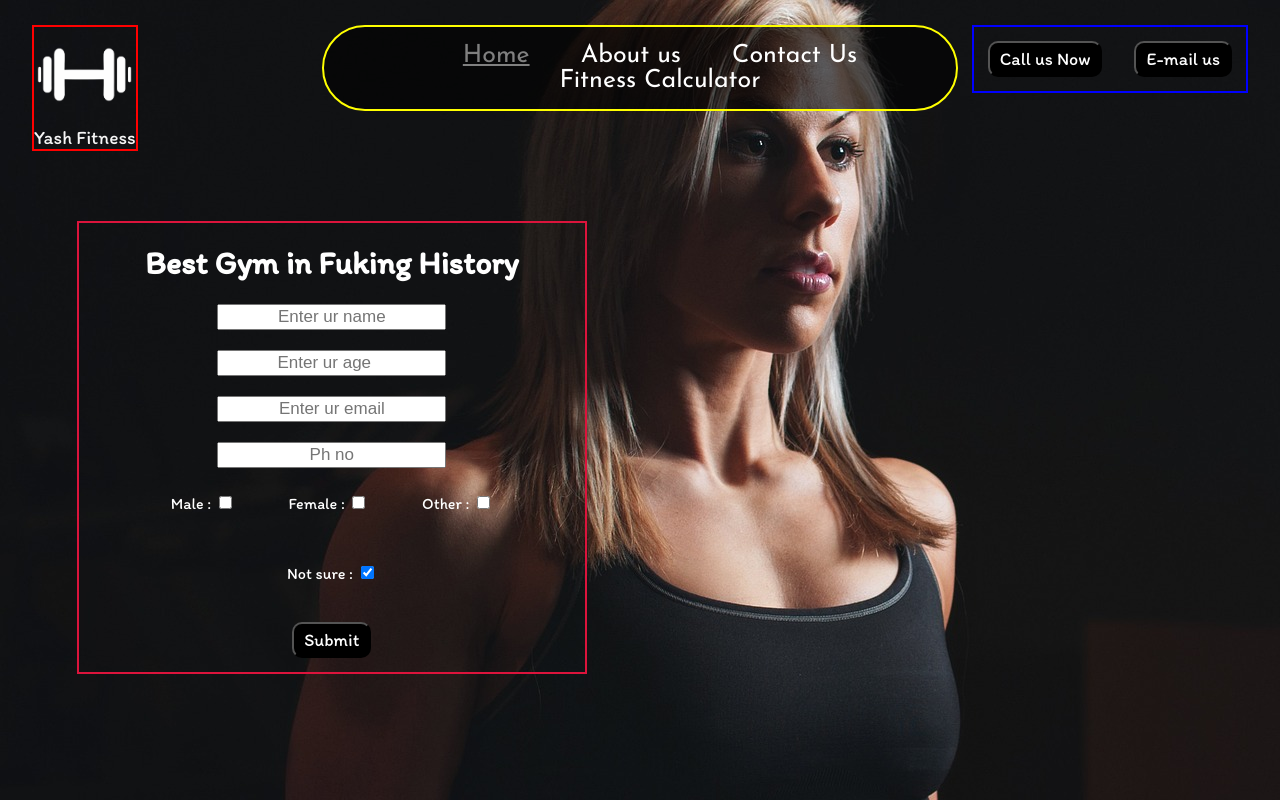
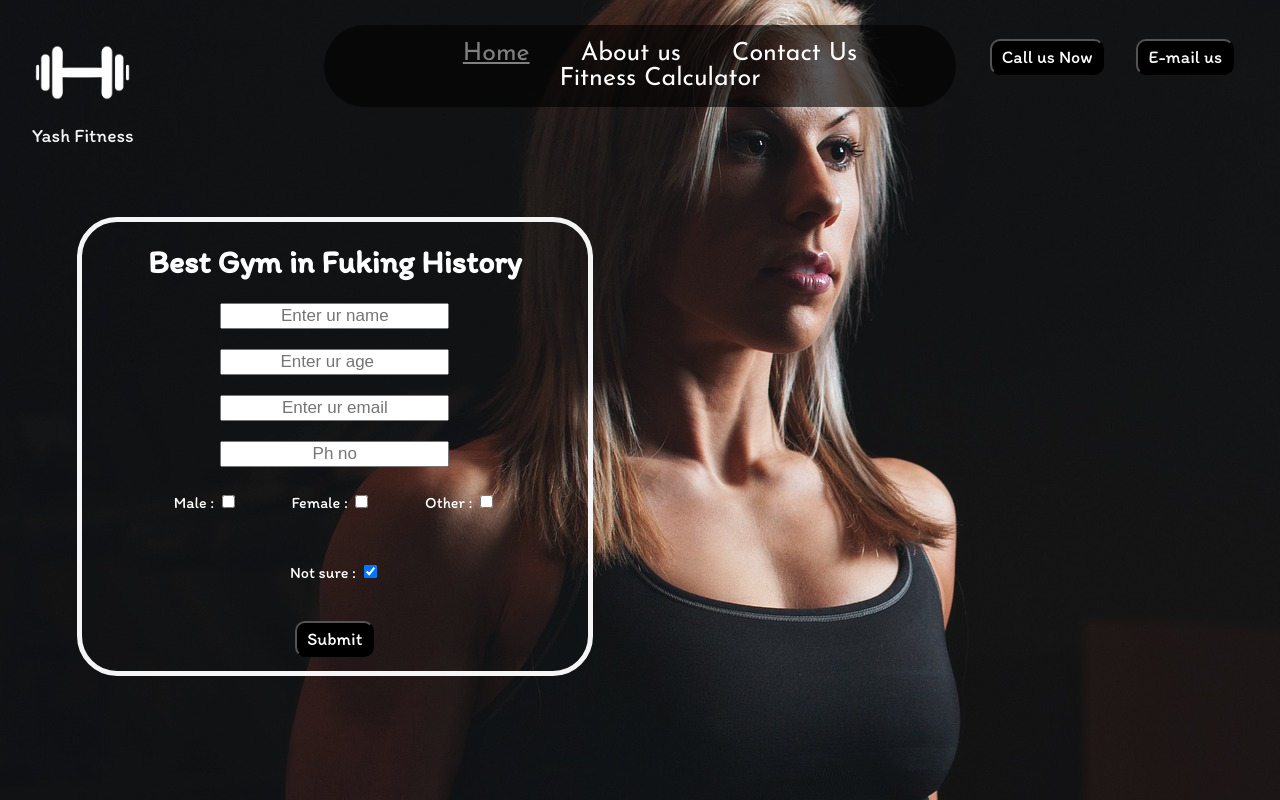
Before and after one commit to Yash-pede/Yash-Vikas.github.io, a plain HTML site: page index.html in a window 1280 px wide. Drawn offline with Linux system fonts and the light colour scheme; a web font is replaced by a local one.

Commit message:
finally finished

```diff
--- a/style.css
+++ b/style.css
@@ -6,7 +6,7 @@ body {
 }
 
 .left {
-  border: 2px solid red;
+  /* border: 2px solid red; */
   display: inline-block;
   position: absolute;
   left: 32px;
@@ -24,7 +24,7 @@ body {
 }
 
 .middel {
-  border: 2px solid yellow;
+  /* border: 2px solid yellow; */
   font-family: "Josefin Sans", sans-serif;
   display: block;
   width: 50%;
@@ -52,7 +52,7 @@ body {
   color: grey;
 }
 .right {
-  border: 2px solid blue;
+  /* border: 2px solid blue; */
   display: inline-block;
   position: absolute;
   right: 32px;
@@ -74,7 +74,8 @@ body {
 }
 
 .container {
-  border: 2px solid crimson;
+  border: 5px solid whitesmoke;
+  border-radius: 40px;
   color: #ffff;
   width: 40%;
   display: block;
```
